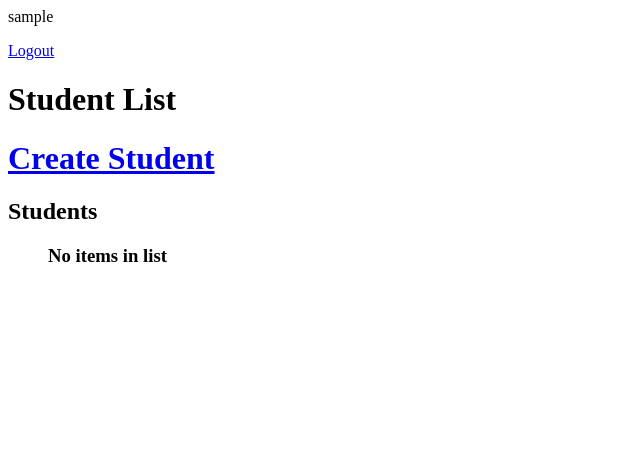
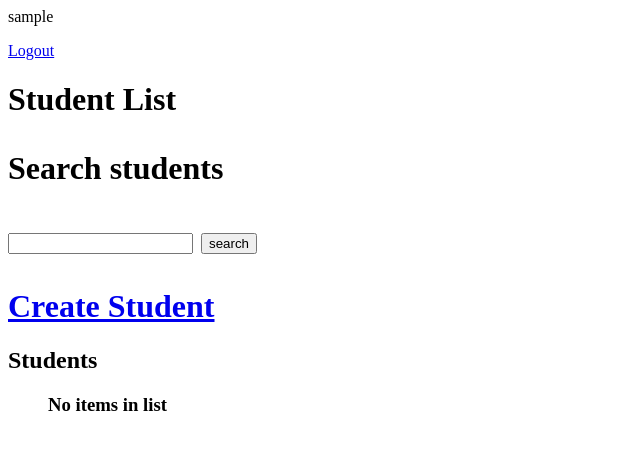
Before and after one commit to Nyota254/minstuma, a Django app: page / in a window 1280 px wide. Shown: the top 450 px of the page, without its empty margins (0-640 px from the left). Run offline with Django 4.2, Linux system fonts and the light colour scheme; the visitor is signed in with stand-in values (Sample User, id 1); data that the repository does not hold is empty.

Commit message:
feat: add search functionality

```diff
--- a/main/templates/main/student_list.html
+++ b/main/templates/main/student_list.html
@@ -7,6 +7,12 @@
 {% endif %}
 
 <h1>Student List<h1>
+
+<p>Search students</p>
+<form method="get">
+    <input type="text" name="search-area" value="{{search_value}}">
+    <input type="submit" value="search">
+</form>
 
 <a href="{% url 'create-student' %}">Create Student</a>
 
--- a/main/views.py
+++ b/main/views.py
@@ -48,6 +48,12 @@ class StudentList(LoginRequiredMixin,ListView):
     def get_context_data(self,**kwargs):
         context =super().get_context_data(**kwargs)
         context['students'] = context['students'].filter(user=self.request.user)
+
+        search_value = self.request.GET.get('search-area') or ''
+        if search_value:
+            context['students'] = context['students'].filter(first_name__icontains=search_value)
+
+        context['search_value'] = search_value
         return context
 
 class StudentDetail(LoginRequiredMixin,DetailView):
```
